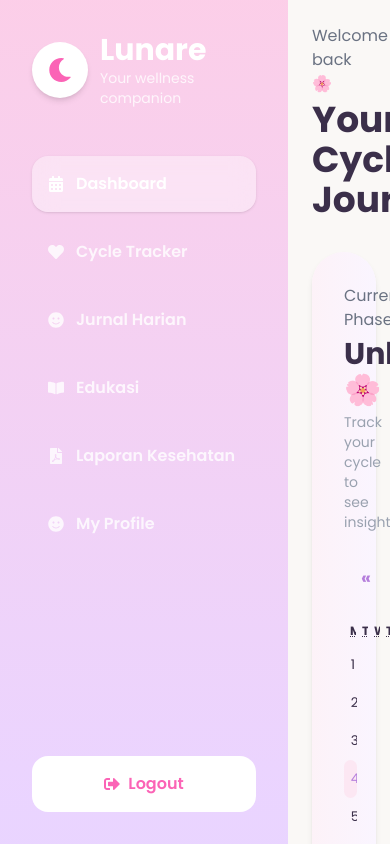
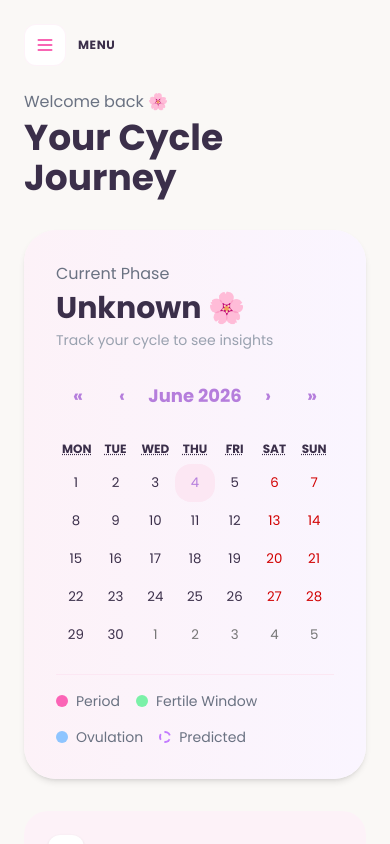
Before and after one commit to MutiaElvira/hellolunareid, a React (Vite) app in the folder frontend/: page /dashboard in a window 390 px wide. Built offline with nearby package versions, Linux system fonts and the light colour scheme; no server answers; sample sign-in values are in the browser's storage.

Commit message:
Implement mobile sidebar hamburger drawer to keep layout identical to desktop and prevent squishing

```diff
--- a/frontend/src/components/layout/Sidebar.jsx
+++ b/frontend/src/components/layout/Sidebar.jsx
@@ -9,13 +9,23 @@ import {
 } from "react-icons/fa";
 import { useAuth } from "../../context/AuthContext";
 
-function Sidebar({ activeSection, setActiveSection }) {
+function Sidebar({ activeSection, setActiveSection, isOpen, setIsOpen }) {
   const { logout } = useAuth();
 
+  const handleLinkClick = (id) => {
+    setActiveSection(id);
+    if (setIsOpen) setIsOpen(false);
+  };
+
   return (
-    <div className="flex w-72 bg-gradient-to-b from-pink-200 to-purple-200 p-8 flex-col justify-between h-full">
+    <div
+      className={`fixed inset-y-0 left-0 lg:static z-50 flex w-72 bg-gradient-to-b from-pink-200 to-purple-200 p-8 flex-col justify-between h-full transform transition-transform duration-300 lg:transform-none ${
+        isOpen ? "translate-x-0" : "-translate-x-full"
+      }`}
+    >
       <div>
-        <div className="flex items-center gap-3 mb-12">
+        <div className="flex items-center justify-between gap-3 mb-12">
+          <div className="flex items-center gap-3">
             <div className="bg-white p-4 rounded-full shadow-md">
               <FaMoon className="text-pink-400 text-2xl" />
             </div>
@@ -23,6 +33,17 @@ function Sidebar({ activeSection, setActiveSection }) {
               <h1 className="text-3xl font-bold text-white">Lunare</h1>
               <p className="text-white/80 text-sm">Your wellness companion</p>
             </div>
+          </div>
+
+          {/* Close button for mobile */}
+          <button
+            onClick={() => setIsOpen(false)}
+            className="lg:hidden text-white hover:bg-white/20 p-1.5 rounded-lg transition"
+          >
+            <svg className="w-5 h-5" fill="none" stroke="currentColor" viewBox="0 0 24 24">
+              <path strokeLinecap="round" strokeLinejoin="round" strokeWidth="2" d="M6 18L18 6M6 6l12 12" />
+            </svg>
+          </button>
         </div>
 
         <div className="space-y-3">
@@ -36,7 +57,7 @@ function Sidebar({ activeSection, setActiveSection }) {
           ].map((item) => (
             <button
               key={item.id}
-              onClick={() => setActiveSection(item.id)}
+              onClick={() => handleLinkClick(item.id)}
               className={`w-full rounded-2xl p-4 flex items-center gap-3 font-semibold transition-all duration-200 ${
                 activeSection === item.id
                   ? "bg-white/40 backdrop-blur-md text-white shadow-sm"
--- a/frontend/src/pages/Dashboard.jsx
+++ b/frontend/src/pages/Dashboard.jsx
@@ -40,6 +40,7 @@ function Dashboard() {
   const todaySymptom = symptoms.find((s) => s.date === today);
 
   const [activeSection, setActiveSection] = useState("dashboard");
+  const [isSidebarOpen, setIsSidebarOpen] = useState(false);
 
   const [alertModal, setAlertModal] = useState({
     isOpen: false,
@@ -130,11 +131,37 @@ function Dashboard() {
   };
 
   return (
-    <div className="h-screen w-screen bg-[#FAF8F6] flex overflow-hidden">
-      <Sidebar activeSection={activeSection} setActiveSection={setActiveSection} />
+    <div className="h-screen w-screen bg-[#FAF8F6] flex overflow-hidden relative">
+      <Sidebar
+        activeSection={activeSection}
+        setActiveSection={setActiveSection}
+        isOpen={isSidebarOpen}
+        setIsOpen={setIsSidebarOpen}
+      />
 
-      <div className="flex-1 overflow-y-auto p-6 md:p-10">
-        <div className="max-w-6xl mx-auto w-full">
+      {/* Mobile Sidebar Overlay Backdrop */}
+      {isSidebarOpen && (
+        <div
+          className="fixed inset-0 bg-black/35 z-40 lg:hidden"
+          onClick={() => setIsSidebarOpen(false)}
+        />
+      )}
+
+      <div className="flex-1 overflow-y-auto p-6 md:p-10 flex flex-col">
+        {/* Hamburger Menu Toggle Button (Visible only on mobile) */}
+        <div className="lg:hidden mb-6 flex items-center">
+          <button
+            onClick={() => setIsSidebarOpen(true)}
+            className="p-2.5 bg-white border border-pink-100/50 rounded-xl text-pink-500 hover:bg-pink-50 shadow-3xs"
+          >
+            <svg className="w-5 h-5" fill="none" stroke="currentColor" viewBox="0 0 24 24">
+              <path strokeLinecap="round" strokeLinejoin="round" strokeWidth="2" d="M4 6h16M4 12h16M4 18h16" />
+            </svg>
+          </button>
+          <span className="ml-3 font-extrabold text-[#3B2F4A] text-xs tracking-wider uppercase">Menu</span>
+        </div>
+
+        <div className="max-w-6xl mx-auto w-full flex-1">
           {renderActiveSection()}
         </div>
       </div>
```
Lines whose indentation alone changed are shown as unchanged.
